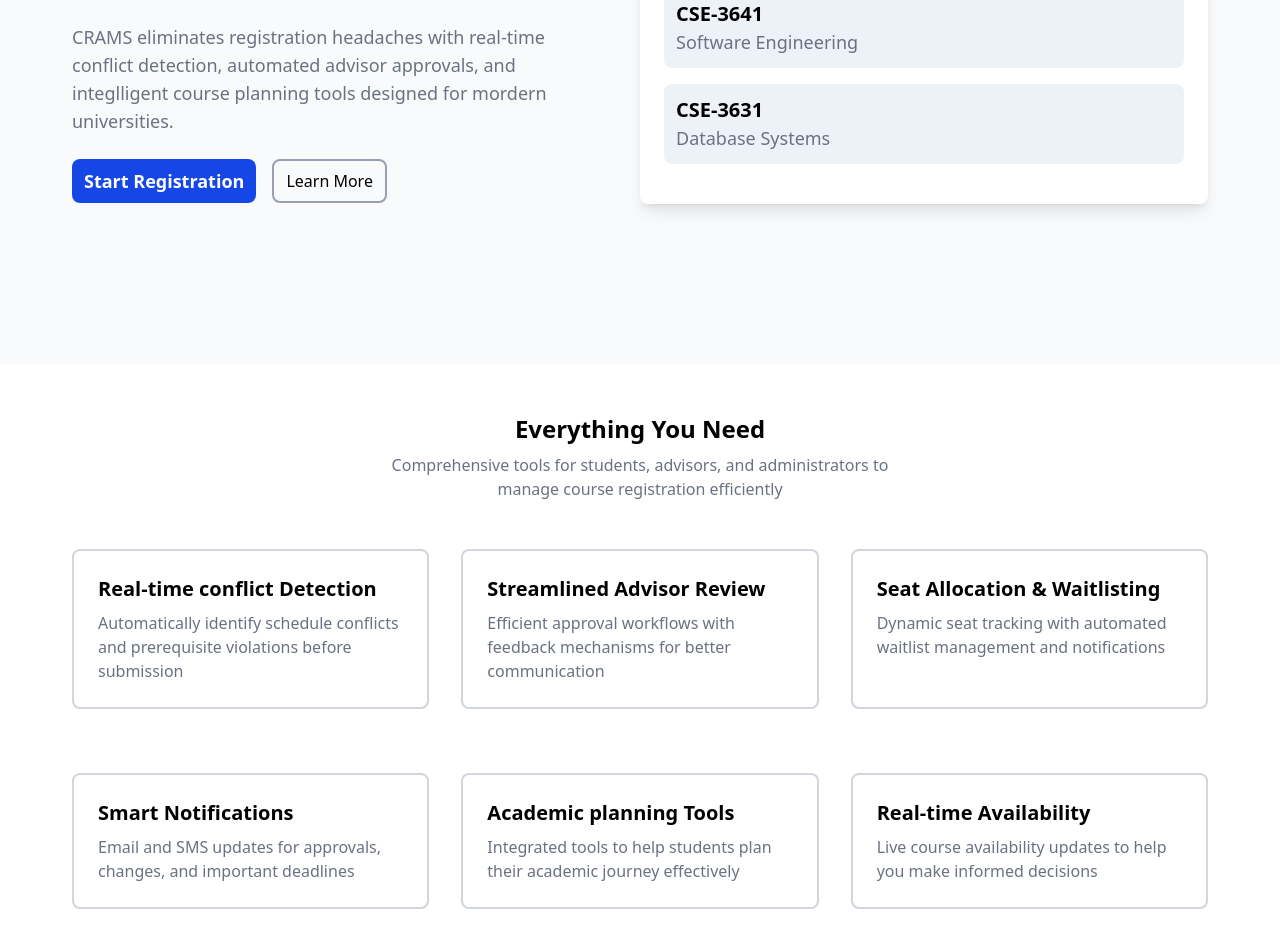
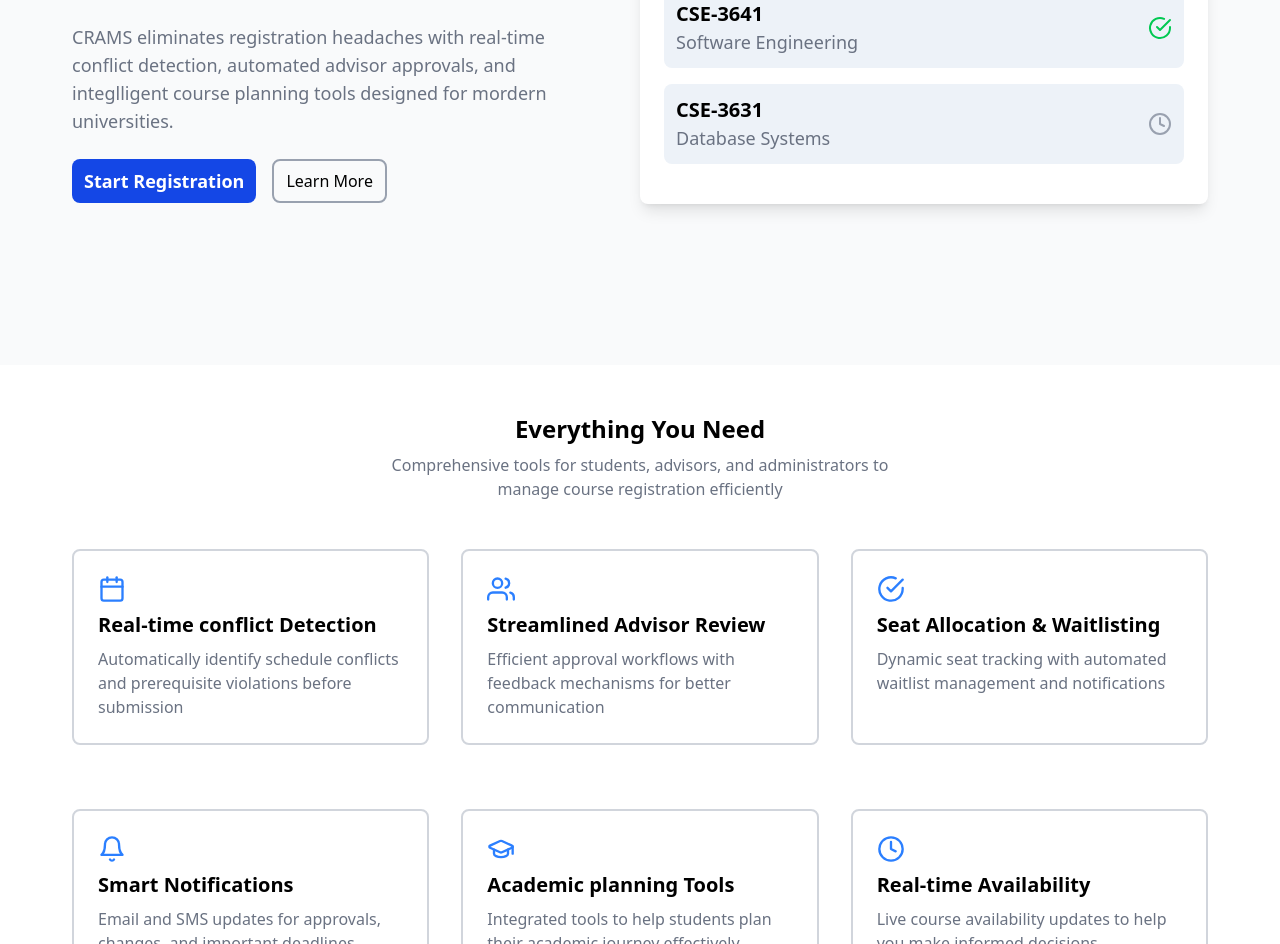
Before and after one commit to miraz23/CRAMS_Client, a React (Vite) app: page / in a window 1280 px wide. Shown: the part 428-1372 px from the top of the page. Built offline with nearby package versions, Linux system fonts and the light colour scheme.

Commit message:
update Some icons

```diff
--- a/package.json
+++ b/package.json
@@ -14,6 +14,7 @@
     "firebase": "^12.3.0",
     "react": "^19.1.1",
     "react-dom": "^19.1.1",
+    "react-icons": "^5.5.0",
     "react-router-dom": "^7.9.2",
     "sweetalert2": "^11.23.0",
     "tailwindcss": "^4.1.13"
--- a/src/pages/Home/Home.jsx
+++ b/src/pages/Home/Home.jsx
@@ -1,6 +1,15 @@
 import React from "react";
 import Navbar from "../../Components/shared/Navbar/Navbar";
 import caplogo from "../../assets/CAP.png";
+import {
+  FiClock,
+  FiCheckCircle,
+  FiCalendar,
+  FiUsers,
+  FiBell,
+  FiCircle,
+} from "react-icons/fi";
+import { LuGraduationCap } from "react-icons/lu";
 function Home() {
   return (
     <>
@@ -50,7 +59,7 @@ function Home() {
                 </div>
                 <div>
                   {/* icon */}
-                  <i class=" fa-circle-check"></i>
+                  <FiCheckCircle className="h-6 w-6 text-green-500" />
                 </div>
               </div>
               {/* ------ */}
@@ -61,7 +70,10 @@ function Home() {
                   <p className="text-xl font-bold">CSE-3641</p>
                   <p className="text-gray-500 text-lg">Software Engineering</p>
                 </div>
-                <div>{/* icon */}</div>
+                <div>
+                  {/* icon */}
+                  <FiCheckCircle className="h-6 w-6 text-green-500" />
+                </div>
               </div>
               {/* ------- */}
               <div className=" p-3 mb-4 rounded-lg flex justify-between items-center bg-[#EDF2F8]">
@@ -71,7 +83,10 @@ function Home() {
                   <p className="text-xl font-bold">CSE-3631</p>
                   <p className="text-gray-500 text-lg">Database Systems</p>
                 </div>
-                <div>{/* icon */}</div>
+                <div>
+                  {/* icon */}
+                  <FiClock className="w-6 h-6 text-gray-400" />
+                </div>
               </div>
               {/* ----------- */}
             </div>
@@ -91,7 +106,7 @@ function Home() {
           </div>
           <div className="grid grid-cols-3 gap-8 px-18 mb-20">
             <div className="mb-8 border-2 border-gray-300 p-6 rounded-lg hover:shadow-lg transition-shadow">
-              {/* icon */}
+              <FiCalendar className="h-7 w-7 text-blue-500 font-bold mb-2" />
               <h1 className="text-xl font-bold">
                 Real-time conflict Detection
               </h1>
@@ -103,6 +118,7 @@ function Home() {
             {/* -------- */}
             <div className="mb-8 border-2 border-gray-300 p-6 rounded-lg hover:shadow-lg transition-shadow">
               {/* icon */}
+              <FiUsers className="h-7 w-7 text-blue-500 font-bold mb-2" />
               <h1 className="text-xl font-bold">Streamlined Advisor Review</h1>
               <p className="text-gray-500 mt-2">
                 Efficient approval workflows with feedback mechanisms for better
@@ -112,6 +128,7 @@ function Home() {
             {/* ================ */}
             <div className="mb-8 border-2 border-gray-300 p-6 rounded-lg hover:shadow-lg transition-shadow">
               {/* icon */}
+              <FiCheckCircle className="h-7 w-7 text-blue-500 font-bold mb-2" />
               <h1 className="text-xl font-bold">
                 Seat Allocation & Waitlisting
               </h1>
@@ -123,6 +140,7 @@ function Home() {
             {/* --------- */}
             <div className="mb-8 border-2 border-gray-300 p-6 rounded-lg hover:shadow-lg transition-shadow">
               {/* icon */}
+              <FiBell className="h-7 w-7 text-blue-500 font-bold mb-2" />
               <h1 className="text-xl font-bold">Smart Notifications</h1>
               <p className="text-gray-500 mt-2">
                 Email and SMS updates for approvals, changes, and important
@@ -132,6 +150,7 @@ function Home() {
             {/* ------------ */}
             <div className="mb-8 border-2 border-gray-300 p-6 rounded-lg hover:shadow-lg transition-shadow">
               {/* icon */}
+              <LuGraduationCap className="h-7 w-7 text-blue-500 font-bold mb-2" />
               <h1 className="text-xl font-bold">Academic planning Tools</h1>
               <p className="text-gray-500 mt-2">
                 Integrated tools to help students plan their academic journey
@@ -141,6 +160,7 @@ function Home() {
             {/* --------- */}
             <div className="mb-8 border-2 border-gray-300 p-6 rounded-lg hover:shadow-lg transition-shadow">
               {/* icon */}
+              <FiClock className="h-7 w-7 text-blue-500 font-bold mb-2" />
               <h1 className="text-xl font-bold">Real-time Availability</h1>
               <p className="text-gray-500 mt-2">
                 Live course availability updates to help you make informed
```
Also changed, not shown: 1 other file (tests, documents, lock files or other folders).
